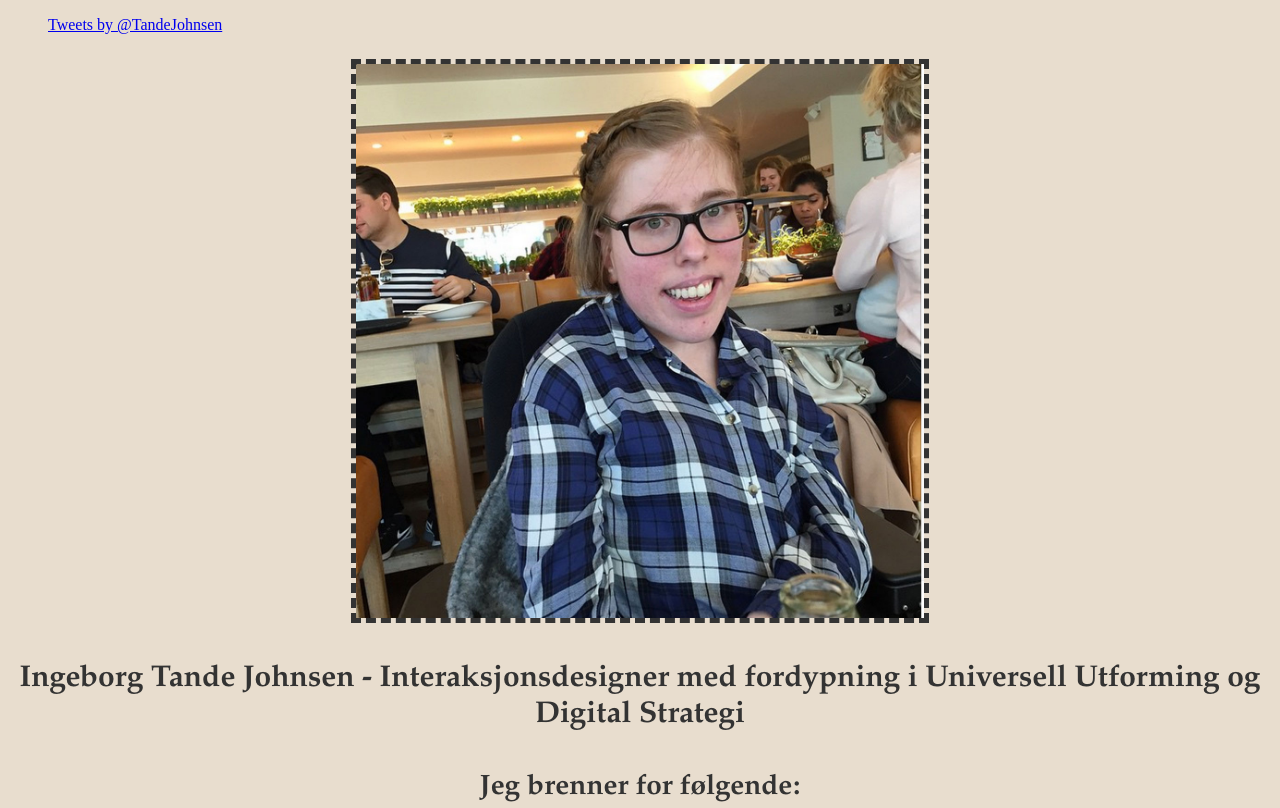
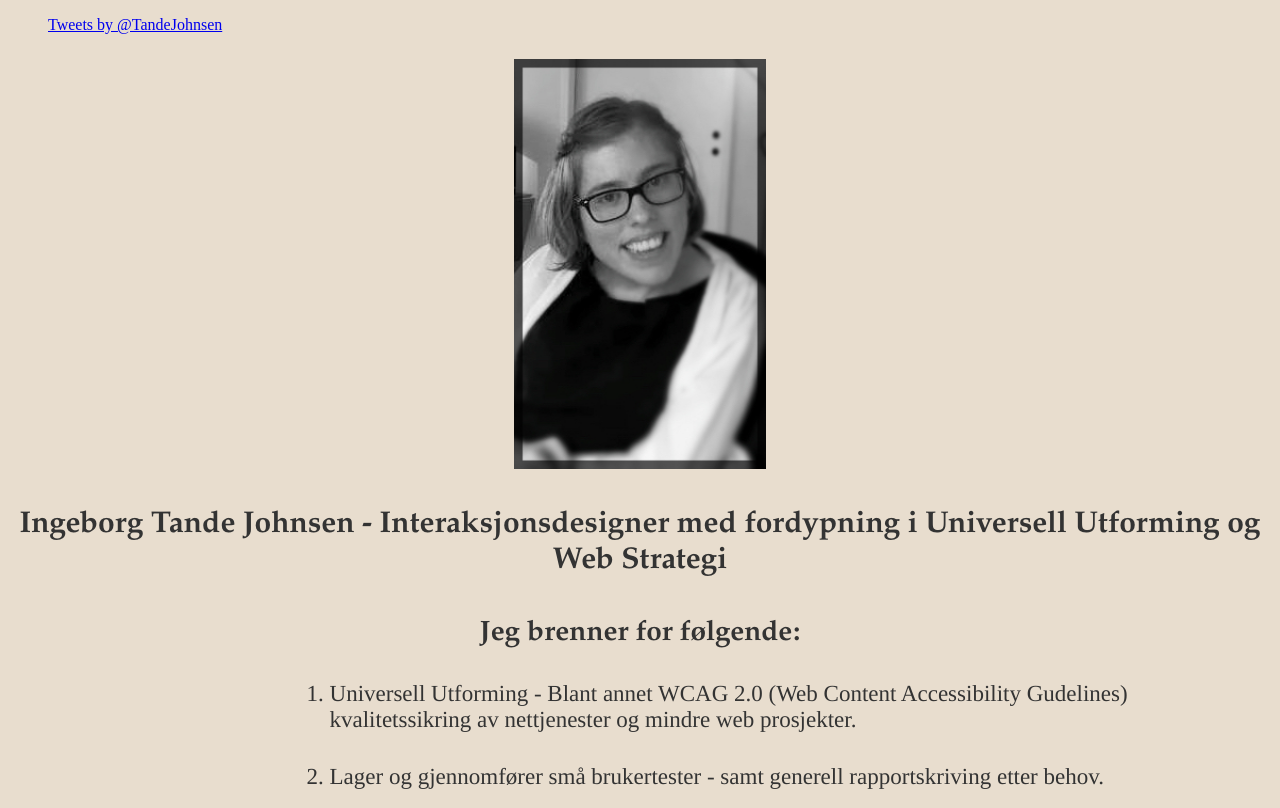
Before and after one commit to IngeborgTJ/ingeborgtandejohnsenno, a plain HTML site: page index.html in a window 1280 px wide. Shown: the top 808 px of the page. Drawn offline with nearby package versions, Linux system fonts and the light colour scheme.

Commit message:
Changed picture

```diff
--- a/css/css.css
+++ b/css/css.css
@@ -36,13 +36,10 @@
 .intro img
 
 {
-	width: 45%;
+	width: 20%;
 	height: auto;
 	margin: 0 auto;
 	display: block;
-	border: 5px;
-	border-style: dashed;
-	border-color: #333;
 	margin-top: 2%;
 }
 
--- a/css/responsive.css
+++ b/css/responsive.css
@@ -34,13 +34,10 @@
 .intro img
 
 {
-	width: 50%;
+	width: 20%;
 	height: auto;
 	margin: 0 auto;
 	display: block;
-	border: 5px;
-	border-style: dashed;
-	border-color: #333;
 	margin-top: 2%;
 }
 
--- a/index.html
+++ b/index.html
@@ -5,7 +5,7 @@
   <head>
 	    <meta charset="utf-8" />
 
-	   <meta name="description" content="Ingeborg Tande Johnsen. Jeg er en Interaksjonsdesigner som har fordypning i universell utforming og digital strategi. Klikk gjerne på linken å ta en titt!">
+	   <meta name="description" content="Ingeborg Tande Johnsen. Jeg er en Interaksjonsdesigner som har fordypning i universell utforming og web strategi. Klikk gjerne på linken å ta en titt!">
 
 	   	<link rel="stylesheet" href="css/css.css" />
 
@@ -33,9 +33,9 @@
 
 		<div class="intro">
 
-			<img src="images/work_picture_2015.jpg" alt="bilde av meg">
+			<img src="images/Work_picture_Spring_2015.jpg" alt="bilde av meg">
 
-			<h1> Ingeborg Tande Johnsen - Interaksjonsdesigner med fordypning i Universell Utforming og Digital Strategi </h1>
+			<h1> Ingeborg Tande Johnsen - Interaksjonsdesigner med fordypning i Universell Utforming og Web Strategi </h1>
 
 		</div>
 
```
Also changed, not shown: images/Work_picture_Spring_2015.jpg (added), images/work_picture_2015.jpg (deleted).
